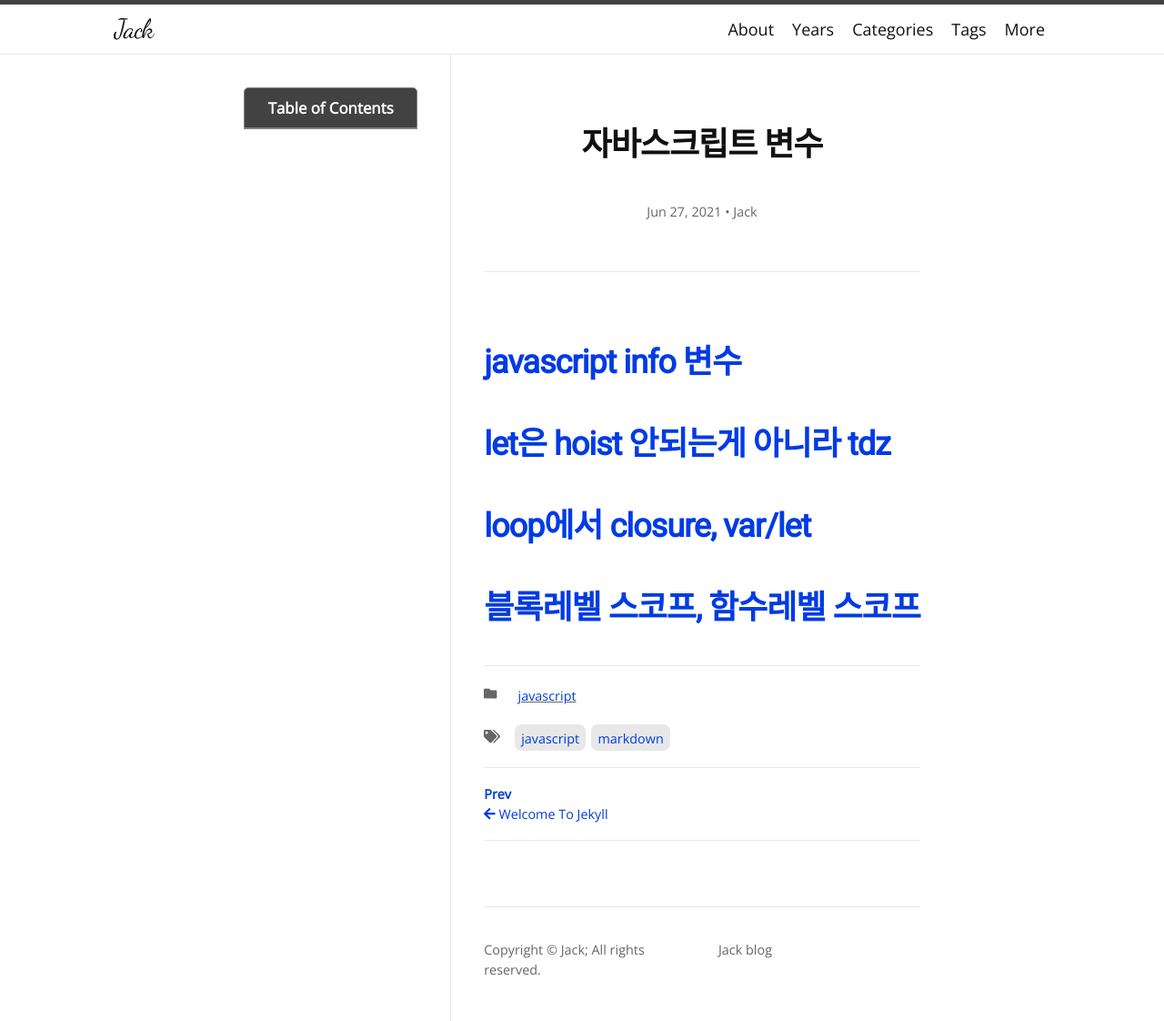
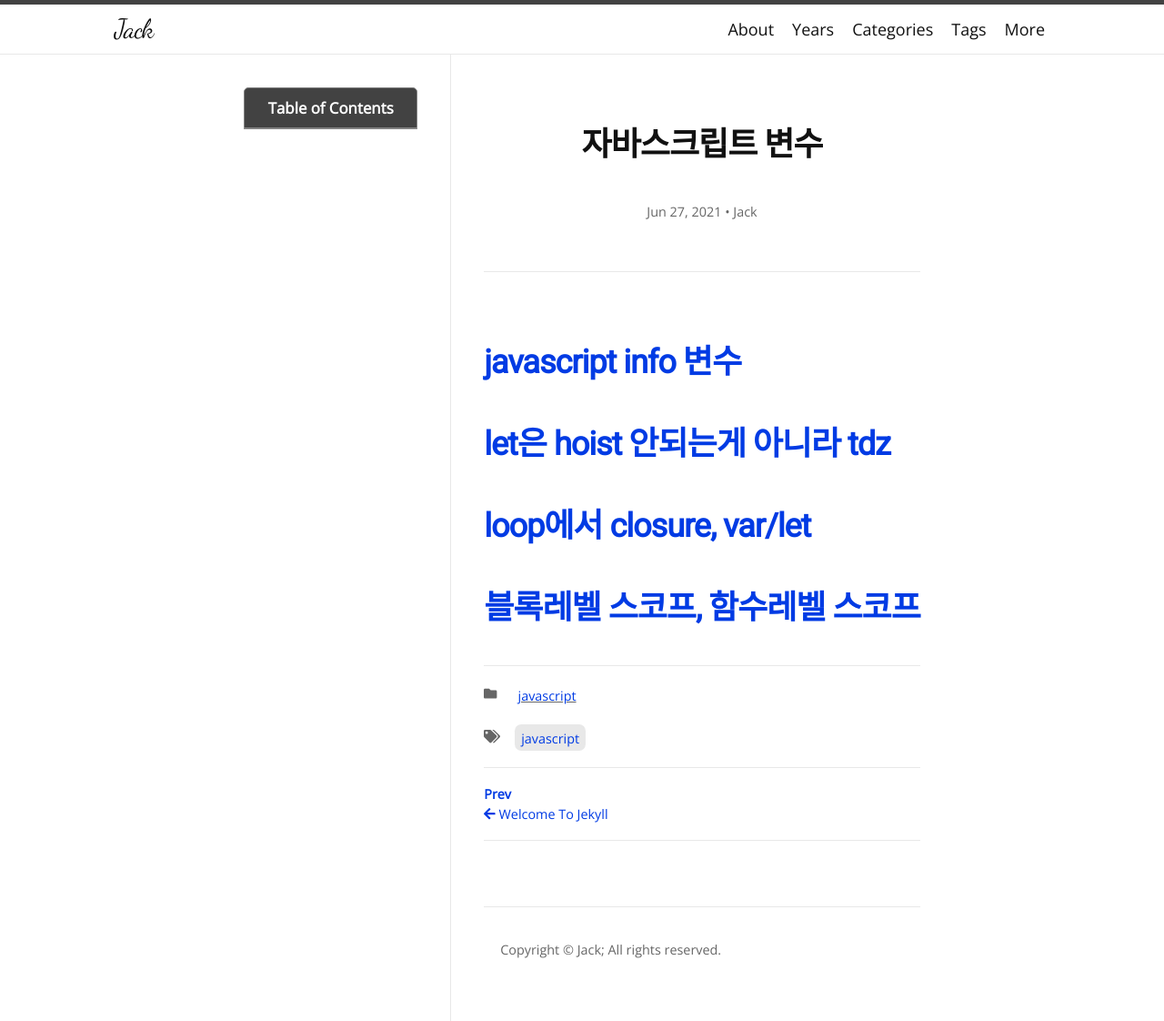
Before and after one commit to ha-jae-geun/jaegeunha94.github.io, a Jekyll site: the page built from _posts/2021-06-27-variable.md, in a window 1280 px wide. Shown: the whole page at 91% size. Built offline with Jekyll 4.4.1, drawn with Linux system fonts in a browser that asks for light colours; nearby versions of some CDN libraries; some web fonts are replaced.

Commit message:
footer 수정

```diff
--- a/_includes/footer.html
+++ b/_includes/footer.html
@@ -14,8 +14,4 @@
       {% endif %}
     </div>
   </div>
-
-  <div class="footer-col">
-    <p>{{ site.description | escape }}</p>
-  </div>
 </div>
--- a/_posts/2021-06-27-variable.md
+++ b/_posts/2021-06-27-variable.md
@@ -3,7 +3,7 @@ layout: post
 toc: true
 title: "자바스크립트 변수"
 categories: javascript
-tags: [markdown, javascript]
+tags: [javascript]
 author:
   - Jack
 ---
```
